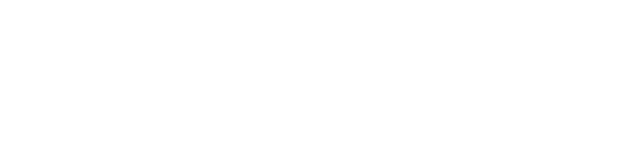
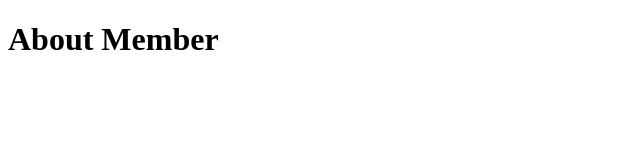
Before and after one commit to fernandaeka/biodata, a plain HTML site: page index.html in a window 1280 px wide. Shown: the whole page, without its empty margins (0-640 px from the left). Drawn offline with Linux system fonts and the light colour scheme.

Commit message:
tambah h1

```diff
--- a/index.html
+++ b/index.html
@@ -5,5 +5,6 @@
     <title>About Member</title>
   </head>
   <body>
+    <h1>About Member</h1><br>
   </body>
 </html>
```
